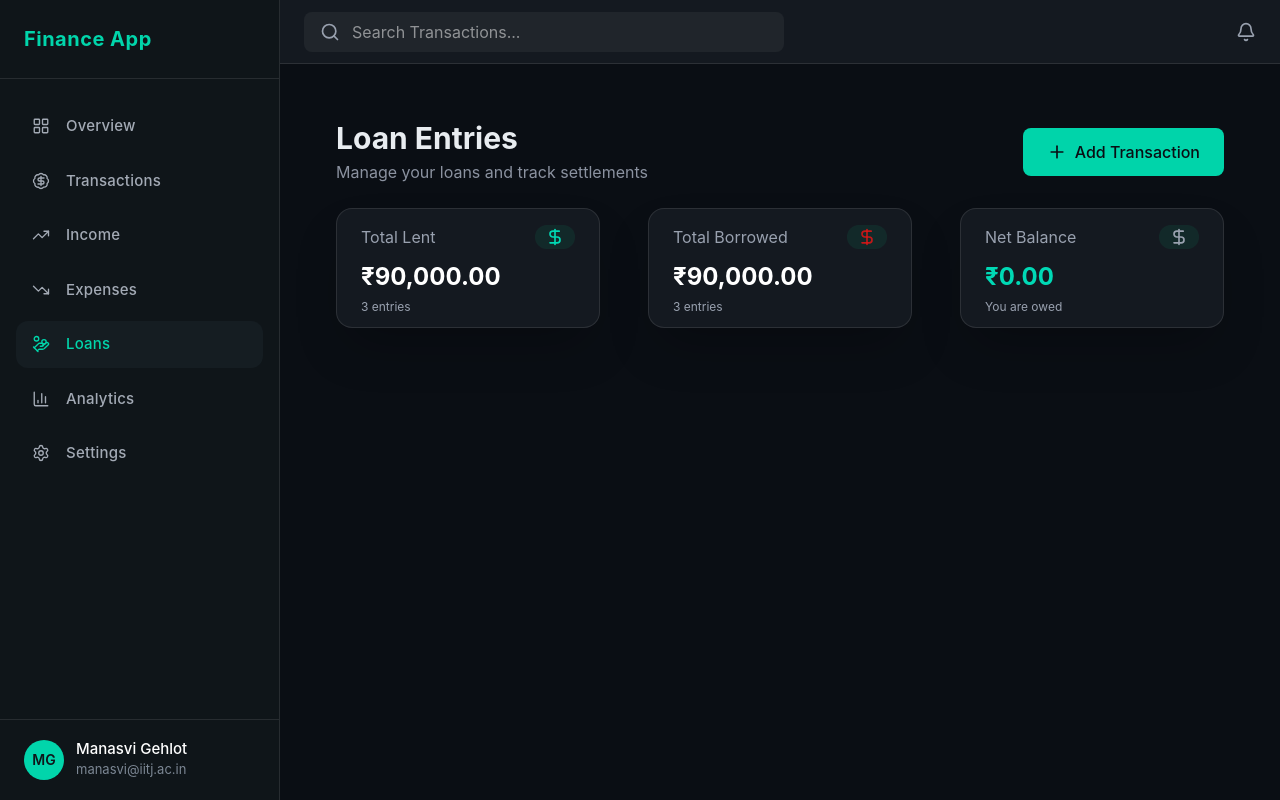
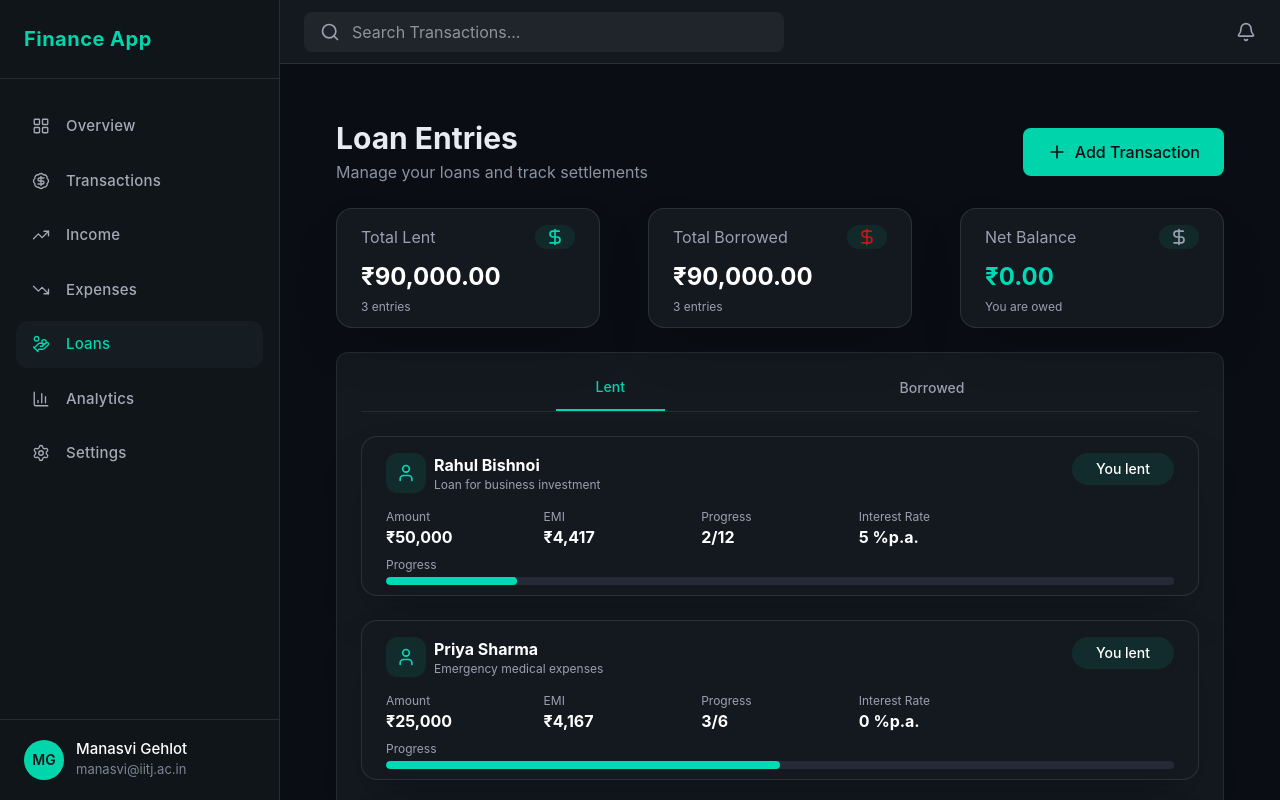
Before and after one commit to Rahul-dev2701/Personal-Finance-Web-App, a React (Vite) app in the folder personal-finance-app/: page /loans in a window 1280 px wide. Shown: the top 800 px of the page. Built offline with nearby package versions, Linux system fonts and the light colour scheme.

Commit message:
Most of loans page

```diff
--- /dev/null
+++ b/personal-finance-app/src/components/loan_card.jsx
@@ -0,0 +1,73 @@
+import React from "react";
+import { formatCurrency } from "../../utils/functions";
+import {User} from "lucide-react"
+
+function LoanCard({
+    key,
+    type,
+    person = 'Rahul Bishnoi',
+    amount  = 50000,
+    date = '2026-04-15',
+    interestRate = 5,
+    term,
+    emiAmount,
+    paidEmis,
+    totalEmis,
+    description,
+    status,
+    color,
+    bgColor
+})
+
+{
+    const progress = (paidEmis/totalEmis)*100
+    return(
+        <div key={key} className={`h-40 rounded-2xl mt-6 bg-[#141920] border shadow-2xl border-white/10 px-6 cursor-pointer hover:brightness-120`}>
+            <div className=" flex justify-between mt-4 ">
+                <div className="flex content-center gap-2">
+                    <div  className={`w-10 h-10 rounded-xl flex items-center justify-center `} style={{backgroundColor: bgColor}}>
+                        <User size={20} style={{color}}/>
+                    </div>
+                    <div>
+                        <p className="font-bold text-0.5xl">{person}</p>
+                        <p className="text-xs text-gray-400 text-muted-foreground">{description}</p>
+                    </div>
+                </div>
+                <div className=" flex-col content-center h-8 px-6 rounded-4xl block text-sm font-medium text-foreground" style={{backgroundColor:bgColor}}>You {type}</div>
+            </div>
+
+            <div className="grid grid-cols-5 mt-4" >
+                <div>
+                        <p className="text-xs text-gray-400 text-muted-foreground">Amount</p>
+                        <p className="font-bold text-s">{formatCurrency(amount,0)}</p>
+                </div>
+                <div>
+                        <p className="text-xs text-gray-400 text-muted-foreground">EMI</p>
+                        <p className="font-bold text-s">{formatCurrency(emiAmount,0)}</p>
+                </div>
+                <div>
+                        <p className="text-xs text-gray-400 text-muted-foreground">Progress</p>
+                        <p className="font-bold text-s">{paidEmis}/{totalEmis}</p>
+                </div>
+                <div>
+                        <p className="text-xs text-gray-400 text-muted-foreground">Interest Rate</p>
+                        <p className="font-bold text-s">{interestRate} %p.a.</p>
+                </div>
+
+            </div>
+
+            <div>
+                <p className="text-xs text-gray-400 text-muted-foreground mt-2">Progress</p>
+                <div className="w-full h-2 bg-[#242b36] rounded-full overflow-hidden mt-1">
+                    <div
+                    className="h-full rounded-full transition-all duration-300"
+                    style={{ width: `${progress}%`, backgroundColor:color }}
+                    />
+                </div>
+            </div>
+        </div>
+    )
+
+}
+
+export default LoanCard
--- a/personal-finance-app/src/pages/Loans/Loans.jsx
+++ b/personal-finance-app/src/pages/Loans/Loans.jsx
@@ -3,6 +3,7 @@ import { useState, useEffect } from "react";
 import {Plus, DollarSign, Search} from "lucide-react"
 import {IncomeCard} from "../../components/inc_card";
 import { Link } from "react-router-dom";
+import LoanCard from "../../components/loan_card";
 
 const borrowData = [
     {
@@ -108,7 +109,8 @@ const footer = netBalance >= 0 ? "You are owed" : "You owe";
 
 function Loans(){
 
-    const displayArray = useState(lentData)
+    const [displayArray,setDisplayArray] = useState(lentData)
+    const [activeTab,setActiveTab] = useState("lent")
 
     return(
         <div className="p-8">
@@ -152,6 +154,59 @@ function Loans(){
             </div>
 
             {/* bottom section */}
+            <div className="bg-[#141920] border border-[#ffffff14] rounded-xl p-6 mt-6">
+                <div className="flex flex-col border-b border-[#ffffff14] justify-evenly md:flex-row">
+                    <button onClick={()=>{
+                        setDisplayArray(lentData)
+                        setActiveTab("lent")
+                    }}
+                      className={`pb-3 px-10 text-sm font-medium transition-colors ${
+                        activeTab === "lent"
+                            ? 'text-[#00d4aa] border-b-2 border-[#00d4aa]'
+                            : 'text-gray-400'
+                    }`} >Lent
+                    </button>
+
+                    <button onClick={()=>{
+                        setDisplayArray(borrowData)
+                        setActiveTab("borrow")
+                    }}
+                        className={`pb-3 px-10 text-sm font-medium transition-colors ${
+                        activeTab==="borrow"
+                            ? 'text-[#00d4aa]  border-b-2 border-[#00d4aa]'
+                            : 'text-gray-400'
+                    }`} >Borrowed
+                    </button>
+                </div>
+
+                <div>
+                    {
+                        displayArray.map((entryObject)=>{
+                            return(
+                                <LoanCard
+                                    key={entryObject.key}
+                                    type={entryObject.type}
+                                    person={entryObject.person}
+                                    amount={entryObject.amount}
+                                    date ={entryObject.date}
+                                    interestRate={entryObject.interestRate}
+                                    term={entryObject.term}
+                                    emiAmount={entryObject.emiAmount}
+                                    paidEmis={entryObject.paidEmis}
+                                    totalEmis={entryObject.totalEmis}
+                                    description={entryObject.description}
+                                    status={entryObject.status}
+                                    color = {activeTab==="lent" ? "#00D9B5" : "#e41515d5"}
+                                    bgColor = {activeTab==="lent" ? "#00D4AA1A" : "#2D1F27"}
+                                />
+                            )
+
+                        })
+                    }
+                </div>
+
+
+            </div>
 
 
         </div>
--- a/personal-finance-app/utils/functions.jsx
+++ b/personal-finance-app/utils/functions.jsx
@@ -1,6 +1,8 @@
-export function formatCurrency(amount) {
+export function formatCurrency(amount, decimals = 2) {
   return new Intl.NumberFormat("en-IN", {
     style: "currency",
     currency: "INR",
+    minimumFractionDigits: decimals,
+    maximumFractionDigits: decimals,
   }).format(amount);
 }
```
